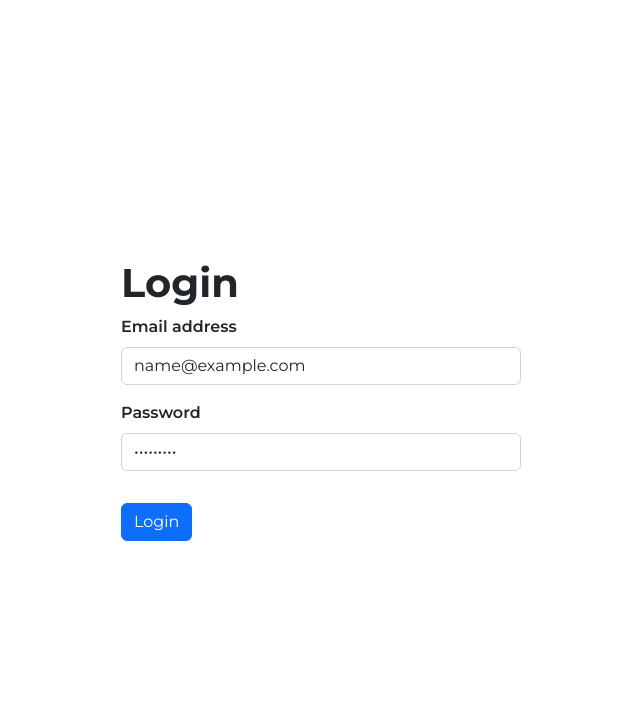
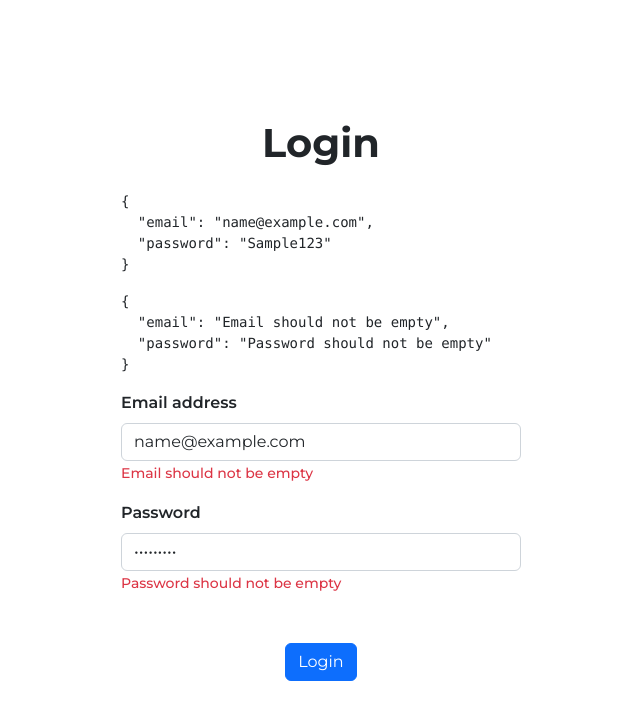
Before and after one commit to rahul-wos/shopit, a React (Vite) app: page / in a window 1280 px wide. Both pictures are taken after typing "name@example.com", "Sample123" into the empty fields and a click on the button "Login". Shown: the top 720 px of the page, without its empty margins (319-959 px from the left). Built offline with nearby package versions, Linux system fonts and the light colour scheme.

Commit message:
Trying to add validation on type

```diff
--- a/package.json
+++ b/package.json
@@ -14,6 +14,7 @@
     "react": "^18.2.0",
     "react-bootstrap": "^2.7.0",
     "react-dom": "^18.2.0",
+    "react-hot-toast": "^2.4.0",
     "react-router-dom": "^6.6.2"
   },
   "devDependencies": {
--- a/src/components/FormGroup/FormGroup.tsx
+++ b/src/components/FormGroup/FormGroup.tsx
@@ -30,18 +30,20 @@ export function FormGroup({
   onChange,
 }: FormGroupProps) {
   return (
-    <Form.Group className="mb-3" controlId={id}>
-      <Form.Label className="custom-label">{label}</Form.Label>
+    <Form.Group className={`${parentClassName}`} controlId={id}>
+      <Form.Label className={`custom-label ${labelClassName}`}>{label}</Form.Label>
       <Form.Control
         type={type}
         placeholder={placeholder}
         name={name}
         value={value}
         onChange={onChange}
+        className={controlClassName}
       />
-      <Form.Text className={`text-danger fw-500 ${errorClassName}`}>
-        {errorMessage}
-      </Form.Text>
+
+      {errorMessage.length !== 0 ? (
+        <Form.Text className={`text-danger fw-500 ${errorClassName}`}>{errorMessage}</Form.Text>
+      ) : null}
     </Form.Group>
   );
 }
--- a/src/pages/Auth/Login.tsx
+++ b/src/pages/Auth/Login.tsx
@@ -2,6 +2,7 @@ import React, { useState } from "react";
 import { Button, Form, Toast, ToastContainer } from "react-bootstrap";
 import { emailRegex } from "./../../constants/constants";
 import { FormGroup } from "@/components/FormGroup/FormGroup";
+import { Toaster, toast } from "react-hot-toast";
 import "./Auth.css";
 
 interface FormData {
@@ -10,27 +11,28 @@ interface FormData {
 }
 
 export default function Login() {
-  const [showSuccessToast, setShowSuccessToast] = useState(false);
   const [formData, setFormData] = useState({ email: "", password: "" });
   const [errorMessages, setErrorMessages] = useState({
     email: "",
     password: "",
   });
 
-  const handleInputsChange = (e: React.FormEvent) => {
+  const handleInputChange = (e: React.FormEvent) => {
     let { name, value } = e.target as HTMLInputElement;
-    setFormData({ ...formData, [name]: value });
+    setFormData((data) => ({ ...data, [name]: value }));
+
+    setErrorMessages(validate(formData));
+
+    const noErrors = Object.values(errorMessages).every((x) => x === null || x === "");
+    noErrors && toast.success("Logged In Successfully!");
   };
 
   const handleFormSubmit = (e: React.FormEvent) => {
     e.preventDefault();
-    setErrorMessages(validate(formData));
+    // setErrorMessages(validate(formData));
 
-    if (Object.keys(errorMessages.length === 0)) {
-      console.log("NO");
-    } else {
-      setShowSuccessToast(true);
-    }
+    // const noErrors = Object.values(errorMessages).every((x) => x === null || x === "");
+    // noErrors && toast.success("Logged In Successfully!");
   };
 
   const validate = (data: FormData) => {
@@ -38,6 +40,8 @@ export default function Login() {
 
     if (!emailRegex.test(data.email)) {
       errors.email = "Please enter a valid email address";
+    } else {
+      errors.email = "";
     }
 
     if (!data.email) {
@@ -46,10 +50,14 @@ export default function Login() {
 
     if (data.password.length <= 6) {
       errors.password = "Password should be more than 6 characters long";
+    } else {
+      errors.email = "Email should not be empty";
     }
 
-    if (data.password.length > 20) {
+    if (data.password.length >= 20) {
       errors.password = "Password should be less than 20 characters long";
+    } else {
+      errors.email = "Email should not be empty";
     }
 
     if (!data.password) {
@@ -59,25 +67,13 @@ export default function Login() {
     return errors;
   };
 
-  const SuccessToast = () => {
-    return (
-      <ToastContainer position="top-center">
-        <Toast
-          show={showSuccessToast}
-          onClose={() => setShowSuccessToast(false)}
-          delay={1500}
-        >
-          <Toast.Body>Logged in successfully!</Toast.Body>
-        </Toast>
-      </ToastContainer>
-    );
-  };
-
   return (
     <>
       <main className="auth-main">
         <section className="auth-form-wrap">
-          <h1 className="fw-700">Login</h1>
+          <h1 className="fw-700 text-center mb-4">Login</h1>
+          <pre>{JSON.stringify(formData, null, 2)}</pre>
+          <pre>{JSON.stringify(errorMessages, null, 2)}</pre>
           <Form onSubmit={handleFormSubmit} className="w-100">
             <FormGroup
               id={"emailControl"}
@@ -87,7 +83,8 @@ export default function Login() {
               errorMessage={errorMessages.email}
               label={"Email address"}
               placeholder="reallycool@email.com"
-              onChange={handleInputsChange}
+              parentClassName={"mb-3"}
+              onChange={handleInputChange}
             />
 
             <FormGroup
@@ -98,16 +95,17 @@ export default function Login() {
               errorMessage={errorMessages.password}
               label={"Password"}
               placeholder="Should be 6-20 characters long"
-              onChange={handleInputsChange}
+              parentClassName={"mb-5"}
+              onChange={handleInputChange}
             />
 
-            <Button type="submit" className="mt-3">
+            <Button type="submit" className="mx-auto d-flex">
               Login
             </Button>
           </Form>
         </section>
       </main>
-      <SuccessToast />
+      <Toaster />
     </>
   );
 }
```
Also changed, not shown: 1 other file (tests, documents, lock files or other folders).
